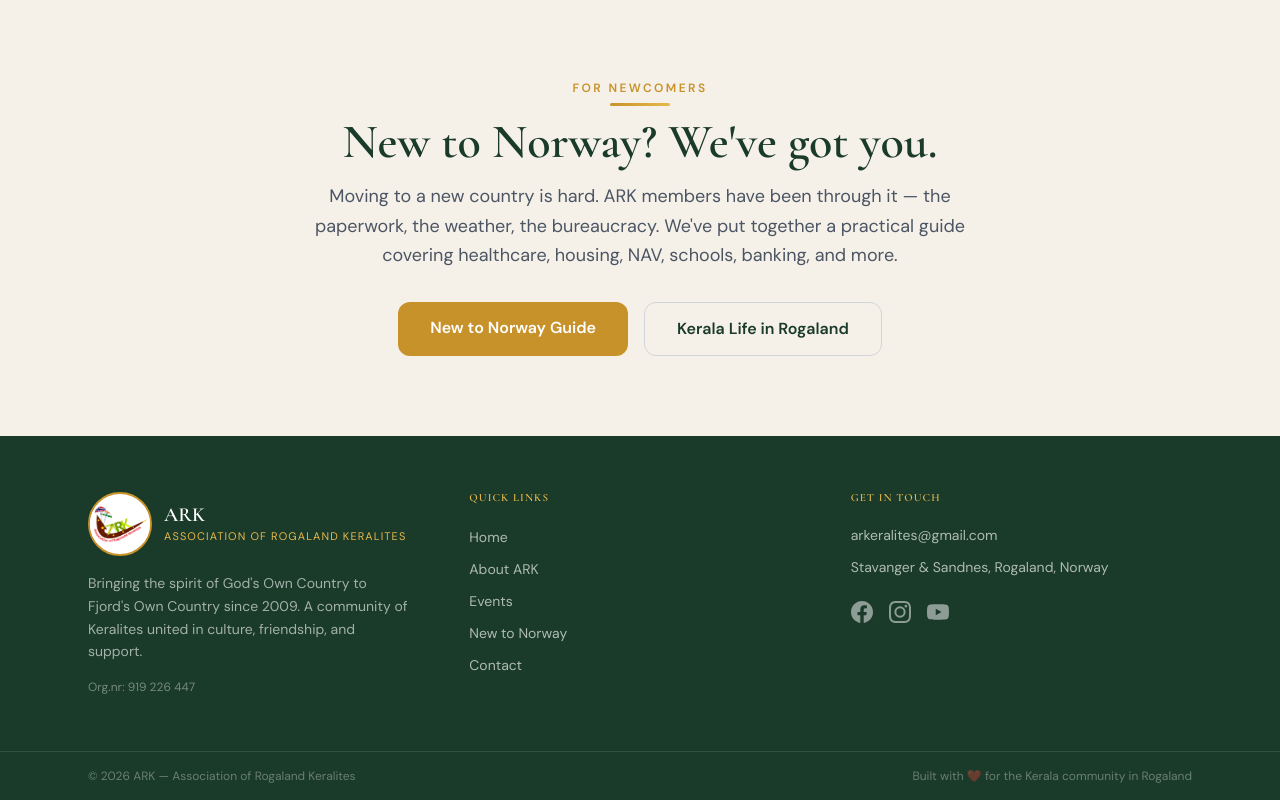
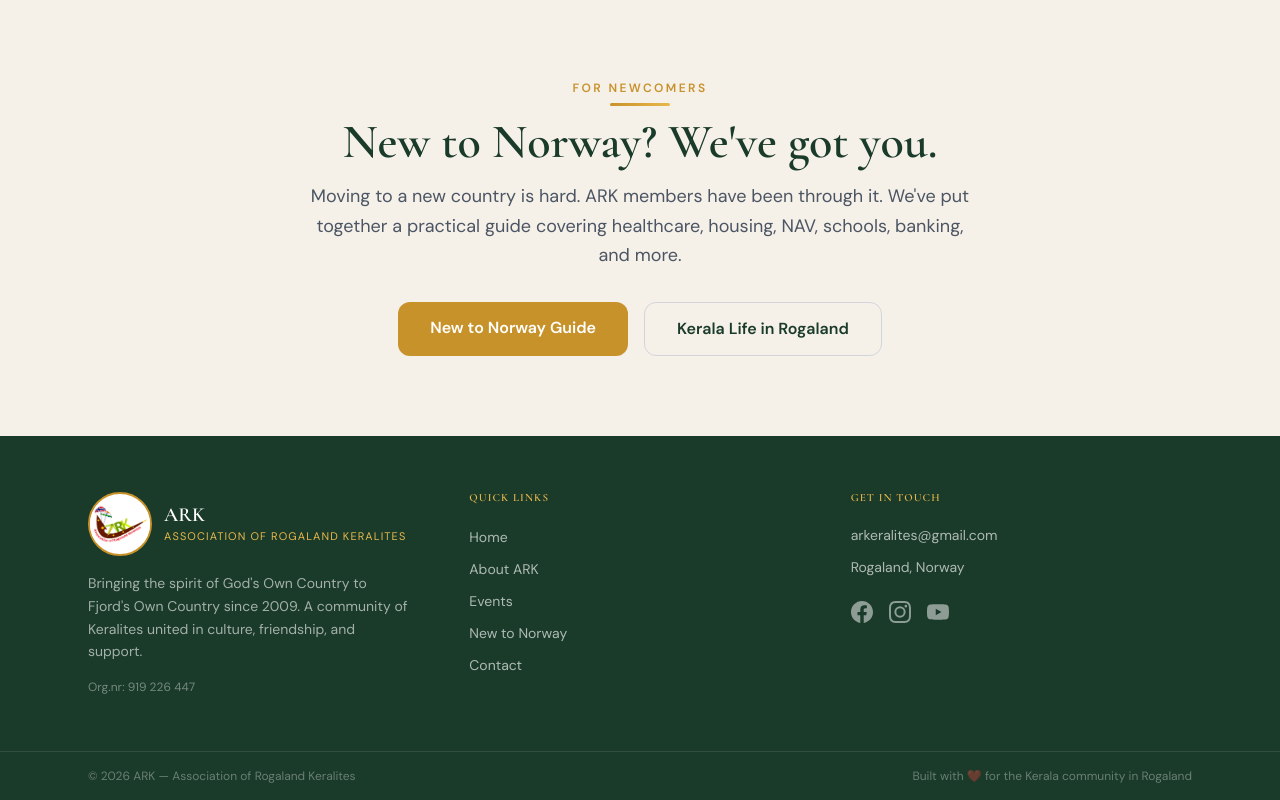
Before and after one commit to arkeralites/ARKWebsite, a Next.js app: page / in a window 1280 px wide. Shown: the part 2472-3272 px from the top of the page. Built offline with nearby package versions, Linux system fonts and the light colour scheme.

Commit message:
removed some text

```diff
--- a/src/app/page.tsx
+++ b/src/app/page.tsx
@@ -267,7 +267,7 @@ export default function HomePage() {
             <SectionHeader
               label="For Newcomers"
               title="New to Norway? We've got you."
-              intro="Moving to a new country is hard. ARK members have been through it — the paperwork, the weather, the bureaucracy. We've put together a practical guide covering healthcare, housing, NAV, schools, banking, and more."
+              intro="Moving to a new country is hard. ARK members have been through it. We've put together a practical guide covering healthcare, housing, NAV, schools, banking, and more."
               center
             />
             <div className="mt-8 flex flex-col sm:flex-row gap-4 justify-center">
--- a/src/components/Footer.tsx
+++ b/src/components/Footer.tsx
@@ -87,7 +87,7 @@ export default function Footer() {
                 arkeralites@gmail.com
               </a>
             </li>
-            <li className="text-white/65">Stavanger &amp; Sandnes, Rogaland, Norway</li>
+            <li className="text-white/65">Rogaland, Norway</li>
           </ul>
 
           {/* Social icons */}
--- a/src/lib/metadata.ts
+++ b/src/lib/metadata.ts
@@ -8,7 +8,7 @@ export const siteConfig = {
   ogImage: 'https://kerala.no/images/arklogo.jpg',
   contact: {
     email: 'arkeralites@gmail.com',
-    location: 'Stavanger & Sandnes, Rogaland, Norway',
+    location: 'Sandnes, Rogaland, Norway',
     orgNumber: '919 226 447',
   },
   social: {
```
